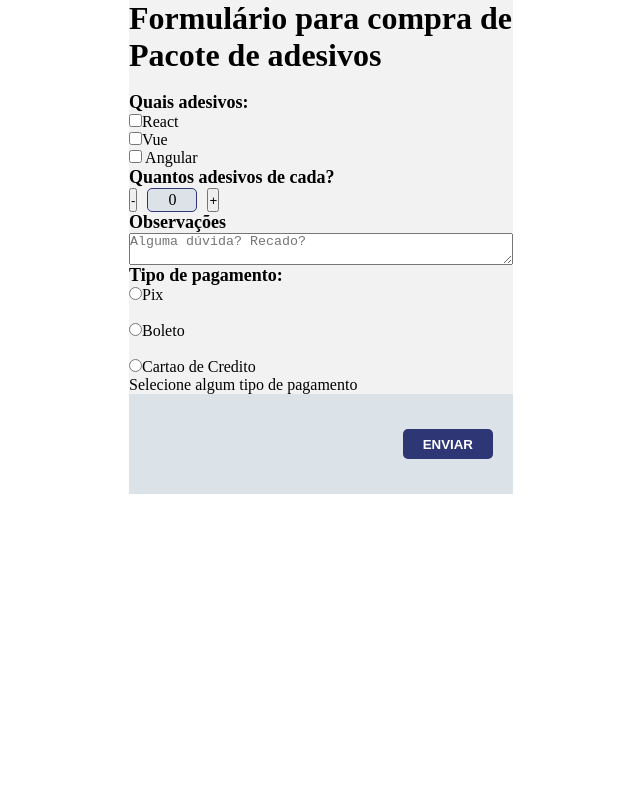
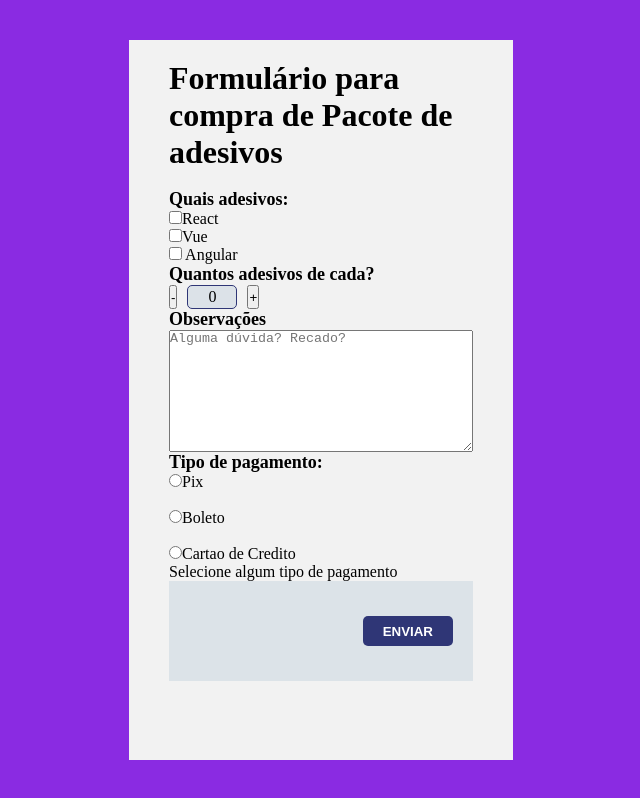
Before and after one commit to hgalvao98/sticker-app, a Vue app: page / in a window 1280 px wide. Shown: the whole page, without its empty margins (319-959 px from the left). Built offline with nearby package versions, Linux system fonts and the light colour scheme; what @formkit/vue would draw is missing.

Commit message:
added colors and initial formatting

```diff
--- a/src/App.vue
+++ b/src/App.vue
@@ -11,6 +11,7 @@ export default {
 </script>
 
 <template>
+  <div class="background">
     <div class="main">
       <div class="header">
         <h1>Formulário para compra de Pacote de adesivos</h1>
@@ -35,11 +36,17 @@ export default {
         </div>
         <div class="form__question">
           <label class="form__question__title">Observações</label>
-        <textarea placeholder="Alguma dúvida? Recado?"></textarea>
+          <textarea
+            class="form__textarea"
+            rows="8"
+            cols="50"
+            placeholder="Alguma dúvida? Recado?"
+          ></textarea>
         </div>
         <div class="form__question">
           <label class="form__question__title">Tipo de pagamento:</label>
-        <label><input type="radio" v-model="showFirst" value="pix" />Pix</label
+          <label
+            ><input type="radio" v-model="showFirst" value="pix" />Pix</label
           ><br />
           <label
             ><input
@@ -57,25 +64,40 @@ export default {
         <div v-if="showFirst === 'pix'">Pix</div>
         <div v-else-if="showFirst === 'boleto'">Boleto</div>
         <div v-else-if="showFirst === 'cartao'">Cartao de Credito</div>
-      <div v-else-if="showFirst === ''">Selecione algum tipo de pagamento</div>
+        <div v-else-if="showFirst === ''">
+          Selecione algum tipo de pagamento
+        </div>
 
         <div class="form__send">
           <button class="form__send__button">Enviar</button>
         </div>
       </form>
     </div>
+  </div>
 </template>
 
 <style>
+.background {
+  background-color: #8a2be2;
+  height: 100vh;
+  display: flex;
+  flex-direction: column;
+  align-items: center;
+}
+
 .main {
   width: 30%;
-  margin: 0 auto;
+  margin: auto auto;
   background-color: #f2f2f2 !important;
-  height: 100%;
+  height: 90%;
+  padding: 20px 40px;
 }
 
 .form {
   background-color: #f2f2f2;
+}
+
+.form__textarea {
 }
 
 .form__question {
--- a/src/components/cartao.vue
+++ b/src/components/cartao.vue
@@ -0,0 +1,3 @@
+<template>
+  <div></div>
+</template>
```
Lines whose indentation alone changed are shown as unchanged.
